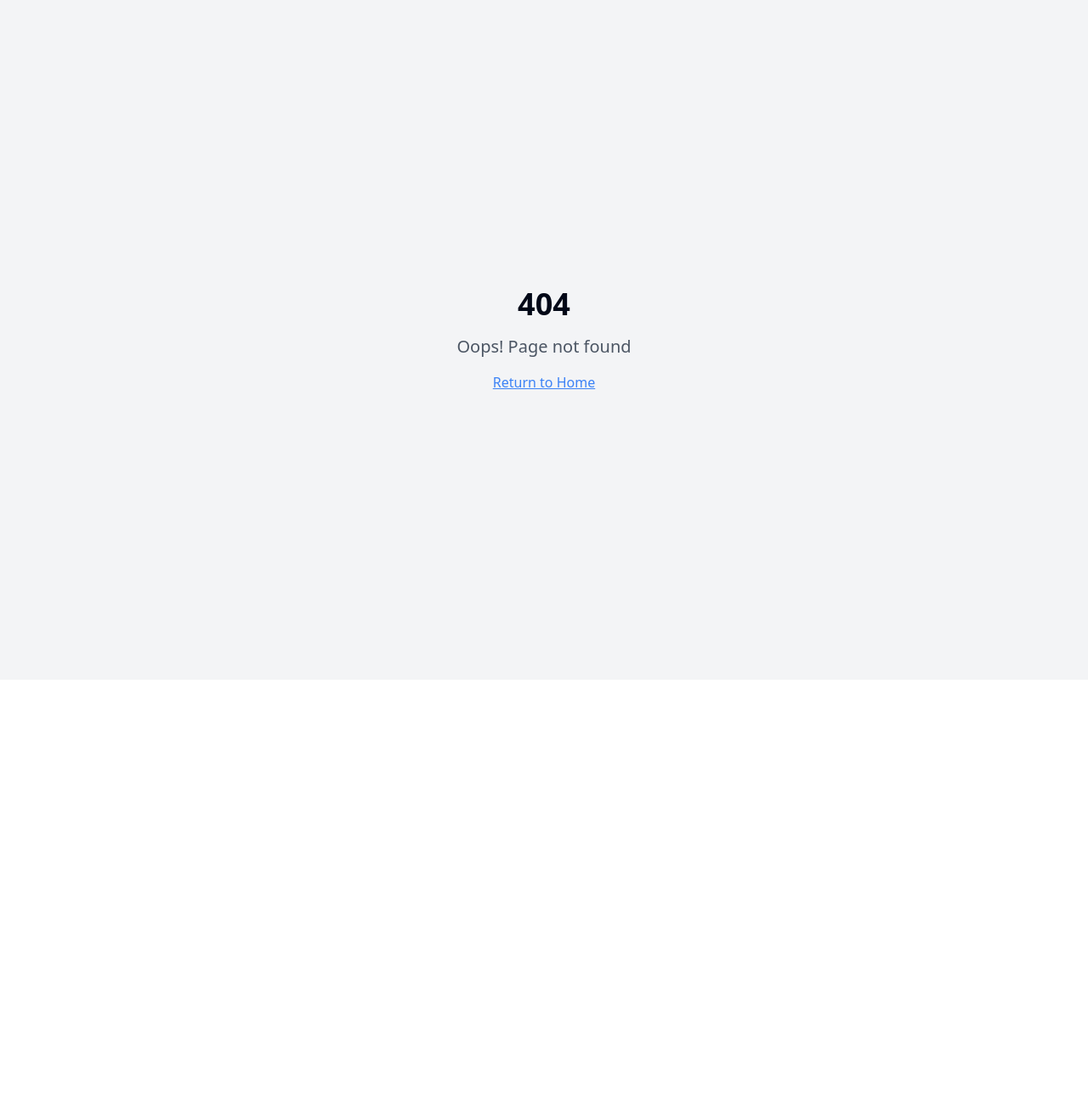
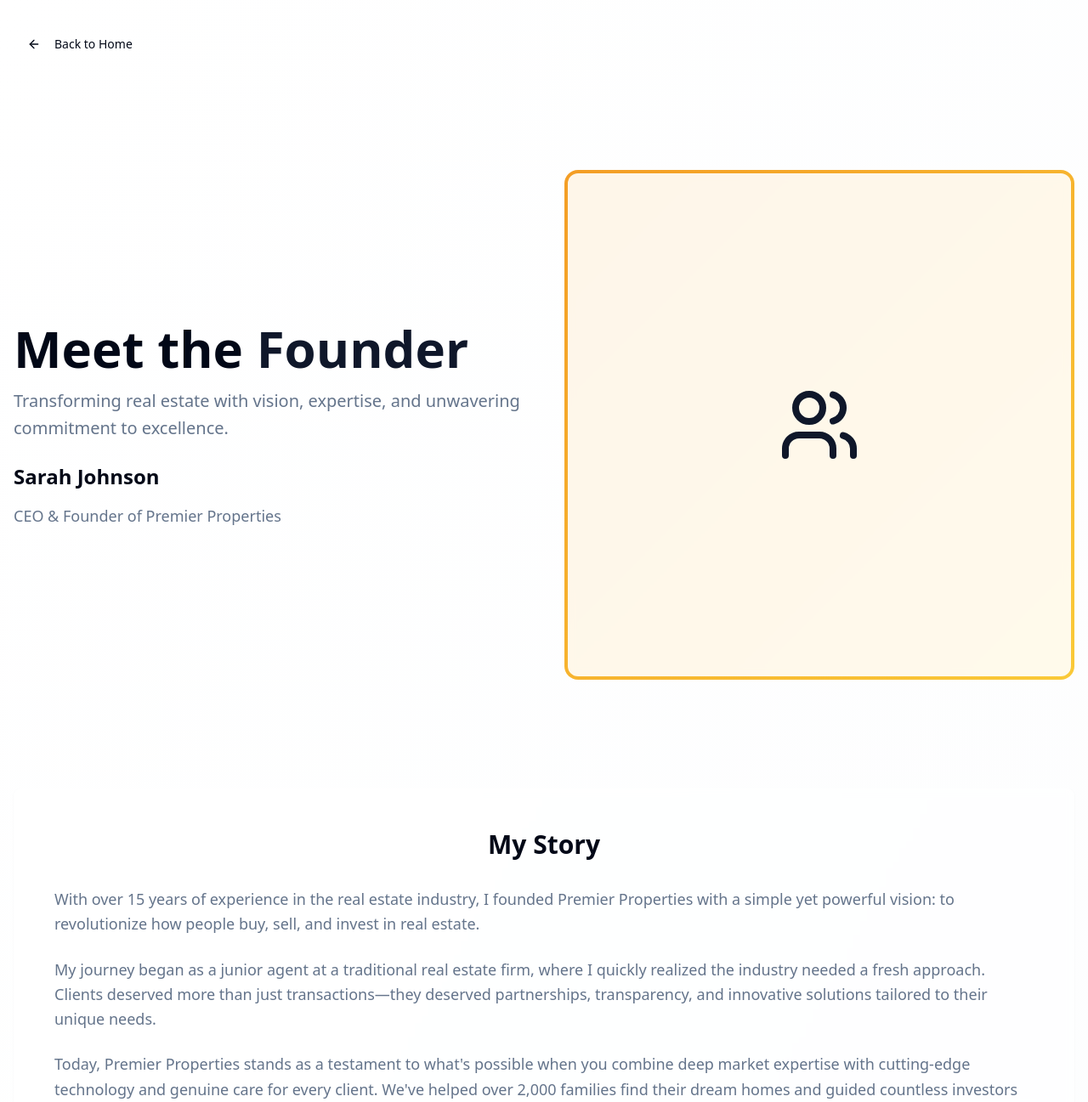
Before and after one commit to Iamsolo0023/project-supabase-link, a React (Vite) app: page /founder in a window 1280 px wide. Before the commit this address had no page. Shown: the top 1297 px of the page at 85% size. Before the commit the page ends 800 px from the top, so only its background shows below. Built offline with nearby package versions, Linux system fonts and the light colour scheme.

Commit message:
Add Founder Page
Implement a new page for the "About the Founder" section. This page will be accessible via a new route and will open in a new browser tab.

```diff
--- a/src/App.tsx
+++ b/src/App.tsx
@@ -4,6 +4,7 @@ import { TooltipProvider } from "@/components/ui/tooltip";
 import { QueryClient, QueryClientProvider } from "@tanstack/react-query";
 import { BrowserRouter, Routes, Route } from "react-router-dom";
 import Index from "./pages/Index";
+import Founder from "./pages/Founder";
 import NotFound from "./pages/NotFound";
 
 const queryClient = new QueryClient();
@@ -16,6 +17,7 @@ const App = () => (
       <BrowserRouter>
         <Routes>
           <Route path="/" element={<Index />} />
+          <Route path="/founder" element={<Founder />} />
           {/* ADD ALL CUSTOM ROUTES ABOVE THE CATCH-ALL "*" ROUTE */}
           <Route path="*" element={<NotFound />} />
         </Routes>
--- a/src/components/About.tsx
+++ b/src/components/About.tsx
@@ -1,5 +1,7 @@
 import { Card, CardContent } from "@/components/ui/card";
-import { Award, Users, Building, Heart } from "lucide-react";
+import { Button } from "@/components/ui/button";
+import { Award, Users, Building, Heart, ArrowRight } from "lucide-react";
+import { Link } from "react-router-dom";
 
 const About = () => {
   const values = [
@@ -87,11 +89,17 @@ const About = () => {
             <h3 className="text-2xl md:text-3xl font-bold text-foreground mb-6">
               Our Mission
             </h3>
-            <p className="text-lg text-muted-foreground leading-relaxed">
+            <p className="text-lg text-muted-foreground leading-relaxed mb-8">
               "To create exceptional living and working spaces that enhance the quality of life for our customers,
               while maintaining the highest standards of design, construction, and customer service. We are committed
               to building sustainable communities that stand the test of time."
             </p>
+            <Link to="/founder">
+              <Button className="group">
+                Meet Our Founder
+                <ArrowRight className="ml-2 h-4 w-4 group-hover:translate-x-1 transition-transform duration-300" />
+              </Button>
+            </Link>
           </div>
         </div>
       </div>
--- /dev/null
+++ b/src/pages/Founder.tsx
@@ -0,0 +1,165 @@
+import { Button } from "@/components/ui/button";
+import { Card, CardContent } from "@/components/ui/card";
+import { ArrowLeft, Award, Building2, Users, TrendingUp } from "lucide-react";
+import { Link } from "react-router-dom";
+
+const Founder = () => {
+  return (
+    <div className="min-h-screen bg-gradient-to-br from-background to-accent/20">
+      {/* Header */}
+      <div className="container mx-auto px-4 py-8">
+        <Link to="/">
+          <Button variant="ghost" className="mb-8">
+            <ArrowLeft className="mr-2 h-4 w-4" />
+            Back to Home
+          </Button>
+        </Link>
+      </div>
+
+      {/* Hero Section */}
+      <section className="container mx-auto px-4 py-16">
+        <div className="grid lg:grid-cols-2 gap-12 items-center">
+          <div className="space-y-6">
+            <div className="space-y-4">
+              <h1 className="text-4xl lg:text-6xl font-bold text-foreground">
+                Meet the <span className="text-primary">Founder</span>
+              </h1>
+              <p className="text-xl text-muted-foreground leading-relaxed">
+                Transforming real estate with vision, expertise, and unwavering commitment to excellence.
+              </p>
+            </div>
+
+            <div className="space-y-4">
+              <h2 className="text-2xl font-semibold text-foreground">Sarah Johnson</h2>
+              <p className="text-lg text-muted-foreground">
+                CEO & Founder of Premier Properties
+              </p>
+            </div>
+          </div>
+
+          <div className="relative">
+            <div className="aspect-square rounded-2xl bg-gradient-primary p-1">
+              <div className="aspect-square rounded-xl bg-background/90 backdrop-blur-sm flex items-center justify-center">
+                <div className="w-48 h-48 rounded-full bg-gradient-subtle flex items-center justify-center">
+                  <Users className="w-24 h-24 text-primary" />
+                </div>
+              </div>
+            </div>
+          </div>
+        </div>
+      </section>
+
+      {/* Story Section */}
+      <section className="container mx-auto px-4 py-16">
+        <Card className="border-0 shadow-elegant bg-card/50 backdrop-blur-sm">
+          <CardContent className="p-12">
+            <div className="space-y-8">
+              <h3 className="text-3xl font-bold text-center text-foreground">My Story</h3>
+
+              <div className="space-y-6 text-lg text-muted-foreground leading-relaxed">
+                <p>
+                  With over 15 years of experience in the real estate industry, I founded Premier Properties
+                  with a simple yet powerful vision: to revolutionize how people buy, sell, and invest in real estate.
+                </p>
+
+                <p>
+                  My journey began as a junior agent at a traditional real estate firm, where I quickly
+                  realized the industry needed a fresh approach. Clients deserved more than just transactions—they
+                  deserved partnerships, transparency, and innovative solutions tailored to their unique needs.
+                </p>
+
+                <p>
+                  Today, Premier Properties stands as a testament to what's possible when you combine
+                  deep market expertise with cutting-edge technology and genuine care for every client.
+                  We've helped over 2,000 families find their dream homes and guided countless investors
+                  to successful property investments.
+                </p>
+              </div>
+            </div>
+          </CardContent>
+        </Card>
+      </section>
+
+      {/* Achievements */}
+      <section className="container mx-auto px-4 py-16">
+        <div className="text-center mb-12">
+          <h3 className="text-3xl font-bold text-foreground mb-4">Achievements & Recognition</h3>
+          <p className="text-lg text-muted-foreground">Leading the industry through innovation and excellence</p>
+        </div>
+
+        <div className="grid md:grid-cols-2 lg:grid-cols-4 gap-8">
+          <Card className="text-center p-6 border-0 shadow-elegant bg-card/50 backdrop-blur-sm hover:shadow-glow transition-all duration-300">
+            <CardContent className="p-0 space-y-4">
+              <div className="w-16 h-16 mx-auto rounded-full bg-gradient-primary flex items-center justify-center">
+                <Award className="w-8 h-8 text-white" />
+              </div>
+              <div>
+                <h4 className="text-2xl font-bold text-foreground">Top Agent</h4>
+                <p className="text-muted-foreground">5 Years Running</p>
+              </div>
+            </CardContent>
+          </Card>
+
+          <Card className="text-center p-6 border-0 shadow-elegant bg-card/50 backdrop-blur-sm hover:shadow-glow transition-all duration-300">
+            <CardContent className="p-0 space-y-4">
+              <div className="w-16 h-16 mx-auto rounded-full bg-gradient-primary flex items-center justify-center">
+                <Building2 className="w-8 h-8 text-white" />
+              </div>
+              <div>
+                <h4 className="text-2xl font-bold text-foreground">$500M+</h4>
+                <p className="text-muted-foreground">Properties Sold</p>
+              </div>
+            </CardContent>
+          </Card>
+
+          <Card className="text-center p-6 border-0 shadow-elegant bg-card/50 backdrop-blur-sm hover:shadow-glow transition-all duration-300">
+            <CardContent className="p-0 space-y-4">
+              <div className="w-16 h-16 mx-auto rounded-full bg-gradient-primary flex items-center justify-center">
+                <Users className="w-8 h-8 text-white" />
+              </div>
+              <div>
+                <h4 className="text-2xl font-bold text-foreground">2,000+</h4>
+                <p className="text-muted-foreground">Happy Clients</p>
+              </div>
+            </CardContent>
+          </Card>
+
+          <Card className="text-center p-6 border-0 shadow-elegant bg-card/50 backdrop-blur-sm hover:shadow-glow transition-all duration-300">
+            <CardContent className="p-0 space-y-4">
+              <div className="w-16 h-16 mx-auto rounded-full bg-gradient-primary flex items-center justify-center">
+                <TrendingUp className="w-8 h-8 text-white" />
+              </div>
+              <div>
+                <h4 className="text-2xl font-bold text-foreground">98%</h4>
+                <p className="text-muted-foreground">Success Rate</p>
+              </div>
+            </CardContent>
+          </Card>
+        </div>
+      </section>
+
+      {/* Vision Section */}
+      <section className="container mx-auto px-4 py-16">
+        <Card className="border-0 shadow-elegant bg-gradient-primary text-white">
+          <CardContent className="p-12 text-center">
+            <h3 className="text-3xl font-bold mb-6">My Vision</h3>
+            <p className="text-xl leading-relaxed max-w-3xl mx-auto">
+              "To create a world where real estate transactions are seamless, transparent, and empowering.
+              Where every client feels confident, informed, and supported throughout their journey.
+              That's the future we're building at Premier Properties."
+            </p>
+            <div className="mt-8">
+              <Link to="/">
+                <Button variant="secondary" size="lg">
+                  Work With Our Team
+                </Button>
+              </Link>
+            </div>
+          </CardContent>
+        </Card>
+      </section>
+    </div>
+  );
+};
+
+export default Founder;
```
